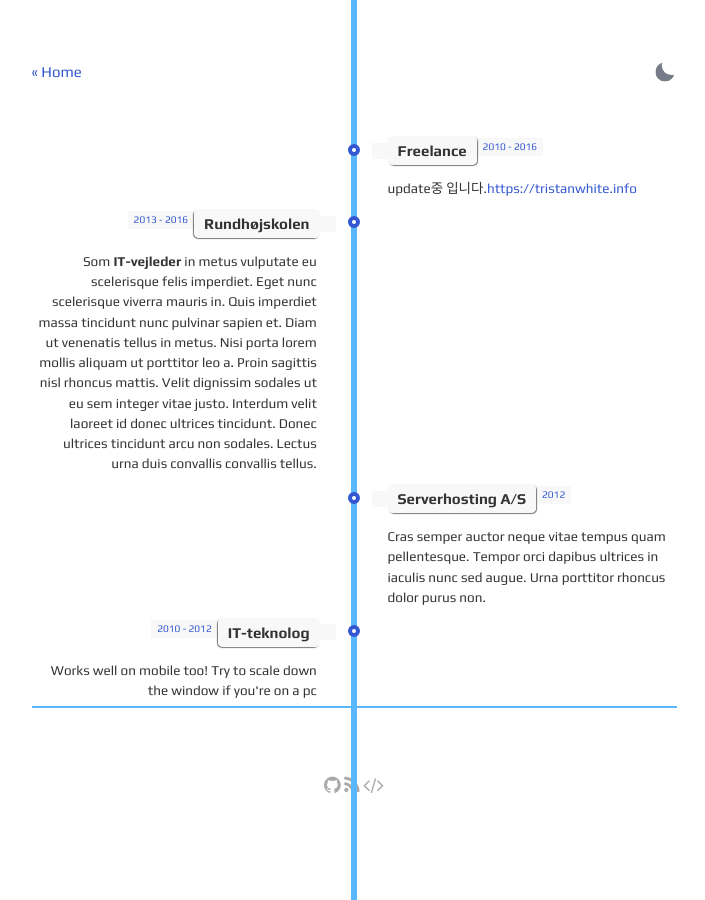
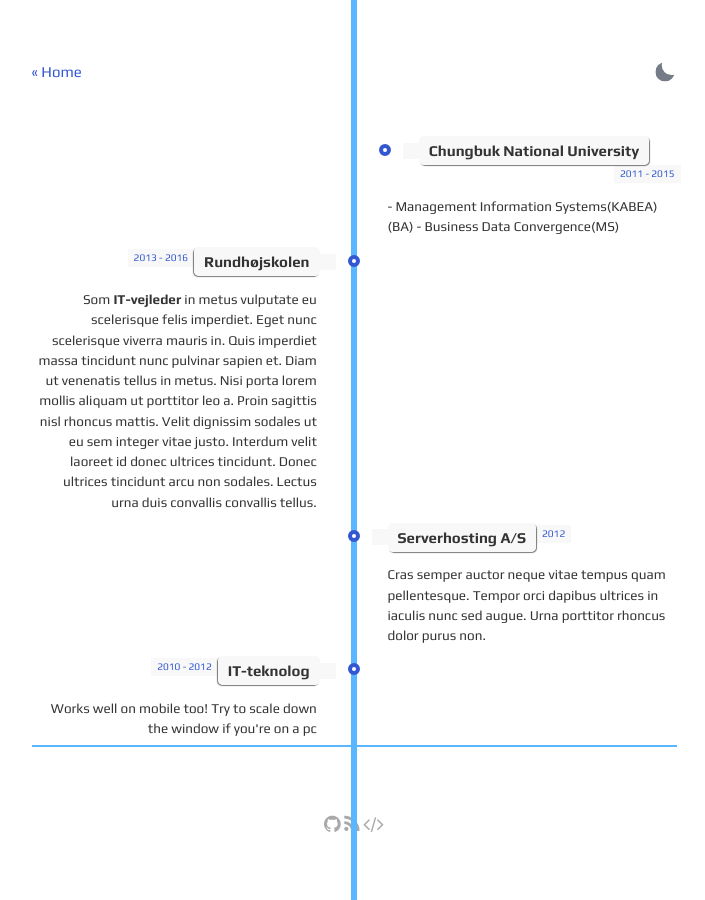
Before and after one commit to bboradoli/bboradoli.github.io, a Jekyll site: the page built from about.html, in a window 1280 px wide. Shown: the whole page, without its empty margins (286-991 px from the left). Built offline with Jekyll 4.4.1, drawn with Linux system fonts in a browser that asks for light colours.

Commit message:
update >> about.html

```diff
--- a/about.html
+++ b/about.html
@@ -20,11 +20,13 @@ layout: default
         <li>
             <div class="direction-r">
                 <div class="flag-wrapper">
-                    <span class="flag">Freelance</span>
-                    <span class="time-wrapper"><span class="time">2010 - 2016</span></span>
+                    <span class="flag">Chungbuk National University</span>
+                    <span class="time-wrapper"><span class="time">2011 - 2015</span></span>
                 </div>
                 <div class="desc">
-                    update중 입니다.<a href="https://tristanwhite.info" target="_top">https://tristanwhite.info</a>
+                    - Management Information Systems(KABEA)(BA)
+                    - Business Data Convergence(MS)
+                    <!-- <a href="https://tristanwhite.info" target="_top">https://tristanwhite.info</a> -->
                 </div>
             </div>
         </li>
```
